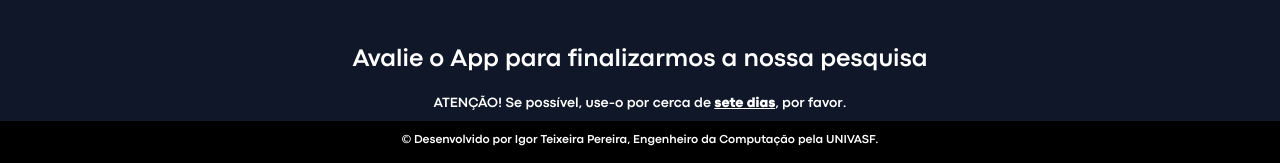
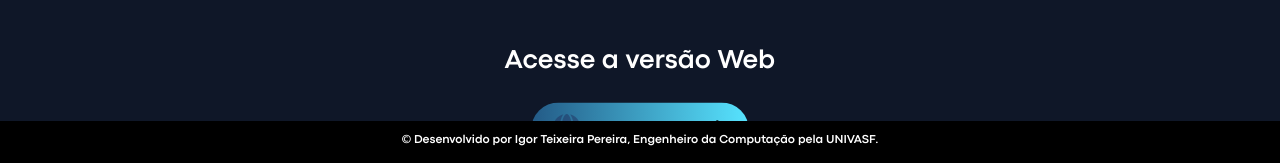
Before and after one commit to appavaliafisio/app.avaliafisio.github.io, a plain HTML site: page baixeoapp/index.html in a window 1280 px wide. Shown: the part 635-798 px from the top of the page. Drawn offline with nearby package versions, Linux system fonts and the light colour scheme.

Commit message:
Added button to access webapp version of AvaliaFisio

```diff
--- a/baixeoapp/index.html
+++ b/baixeoapp/index.html
@@ -44,7 +44,17 @@
           Download
         </a>
       </div>
+    </section>
 
+
+    <section class="download-section">
+      <h2>Acesse a versão Web</h2>
+      <div class="download-buttons">
+        <a href='https://avaliafisio.web.app/' class="download-button android" target="_blank">
+          <i class="fa-solid fa-globe fa-beat-fade fa-lg" style="color: #1f2251;"></i>
+          <span>&nbsp;</span> Acesse aqui!
+        </a>
+      </div>
     </section>
 
     <section class="research-section">
```
